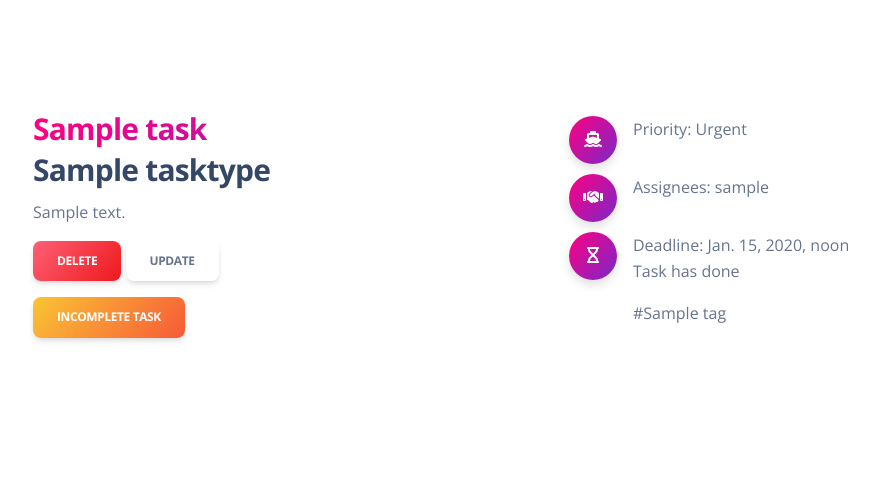
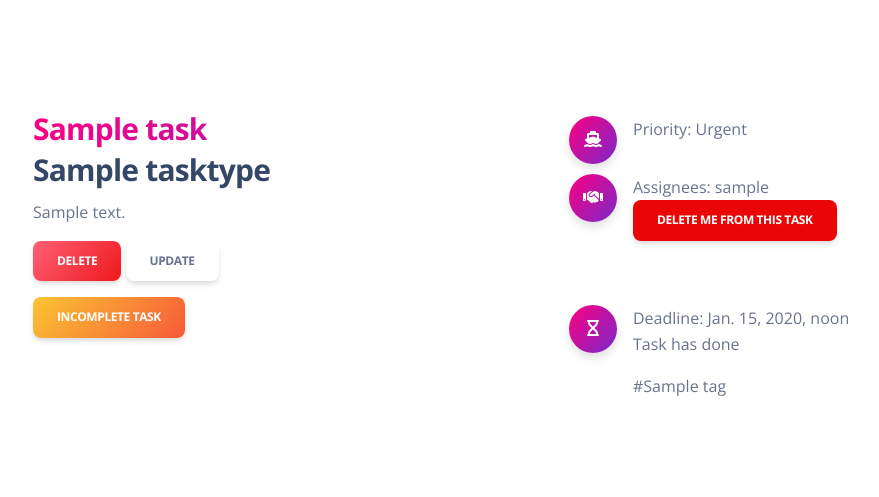
Before and after one commit to nicksetrakov/IT-Company-Task-Manager, a Django app: page /tasks/1/ in a window 1280 px wide. Shown: the part 210-707 px from the top of the page, without its empty margins (87-966 px from the left). Run offline with Django 4.2, Linux system fonts and the light colour scheme; a user stored in the database is signed in; tables that the repository leaves empty hold one stand-in row (values such as "Sample post"); some libraries are stand-ins or nearby versions.

Commit message:
added view, url for adding and removing user from task and link to task_detail.html

```diff
--- a/task_manager/urls.py
+++ b/task_manager/urls.py
@@ -15,6 +15,11 @@ urlpatterns = [
     path("tasks/", views.TaskListView.as_view(), name="task-list"),
     path("tasks/create/", views.TaskCreateView.as_view(), name="task-create"),
     path("tasks/<int:pk>/", views.TaskDetailView.as_view(), name="task-detail"),
+    path(
+        "tasks/<int:pk>/toggle-assign/",
+        views.toggle_assign_to_task,
+        name="toggle-task-assign",
+    ),
     path("tasks/<int:pk>/update", views.TaskUpdateView.as_view(), name="task-update"),
     path("tasks/<int:pk>/delete", views.TaskDeleteView.as_view(), name="task-delete"),
     path('tasks/<int:pk>/complete/', views.TaskCompleteView.as_view(), name="task-complete"),
--- a/task_manager/views.py
+++ b/task_manager/views.py
@@ -305,3 +305,15 @@ class TagUpdateView(LoginRequiredMixin, generic.UpdateView):
 class TagDeleteView(LoginRequiredMixin, generic.DeleteView):
     model = Tag
     success_url = reverse_lazy("task_manager:tag-list")
+
+
+@login_required
+def toggle_assign_to_task(request, pk) -> HttpResponseRedirect:
+    worker = Worker.objects.get(id=request.user.id)
+    if (
+        Task.objects.get(id=pk) in worker.tasks.all()
+    ):  # probably could check if car exists
+        worker.tasks.remove(pk)
+    else:
+        worker.tasks.add(pk)
+    return HttpResponseRedirect(reverse_lazy("task_manager:task-detail", args=[pk]))
--- a/templates/task_manager/task_detail.html
+++ b/templates/task_manager/task_detail.html
@@ -46,6 +46,18 @@
                 {{ worker.username }} {% if not forloop.last %}, {% endif %}
               {% endfor %}
             </p>
+            <p>
+              {% if user in assignees %}
+                <a href="{% url 'task_manager:toggle-task-assign' pk=task.id %}" class="btn btn-danger link-to-page">
+                  Delete me from this task
+                </a>
+              {% else %}
+                <a href="{% url 'task_manager:toggle-task-assign' pk=task.id %}" class="btn btn-success link-to-page">
+                  Assign me to this task
+                </a>
+              {% endif %}
+
+            </p>
           </div>
         </div>
         <div class="p-3 info-horizontal">
```
